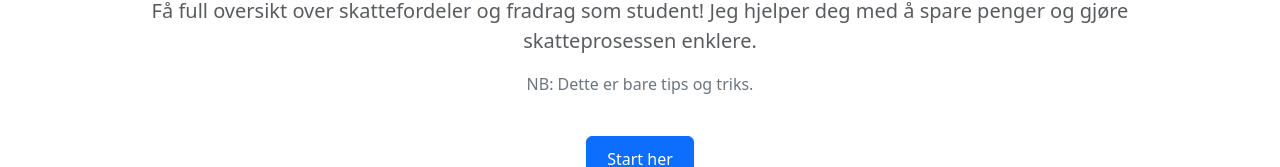
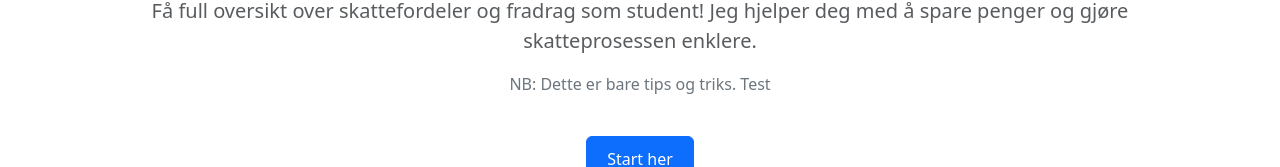
Before and after one commit to ELmustasje/StudentSkatt, a React (Create React App) app: page / in a window 1280 px wide. Shown: the part 143-310 px from the top of the page. Built offline with nearby package versions, Linux system fonts and the light colour scheme.

Commit message:
test push master

```diff
--- a/src/assets/Welcome.tsx
+++ b/src/assets/Welcome.tsx
@@ -9,7 +9,7 @@ function Welcome() {
           Få full oversikt over skattefordeler og fradrag som student! Jeg hjelper deg med å spare penger og gjøre skatteprosessen enklere.
         </p>
         <p className="text-secondary mt-3">
-          NB: Dette er bare tips og triks.
+          NB: Dette er bare tips og triks. Test
         </p>
         <a
           href="/guide"
```
